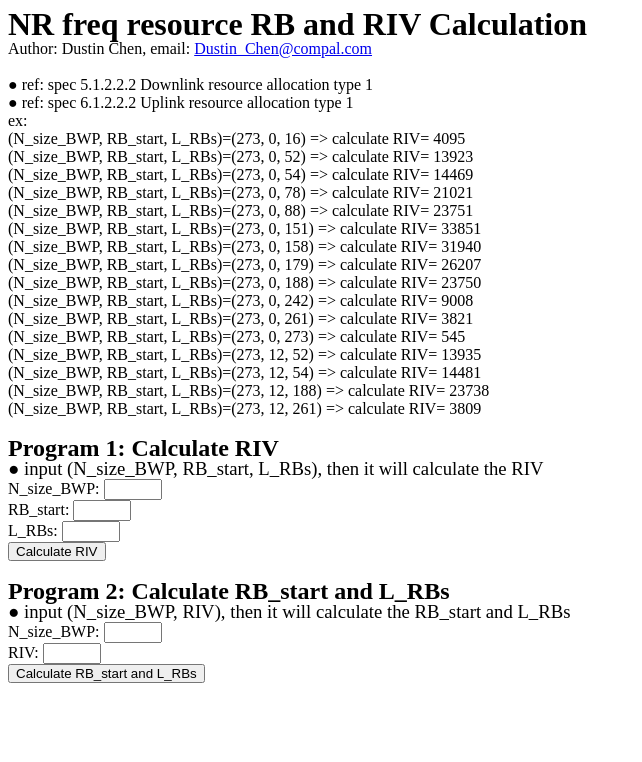
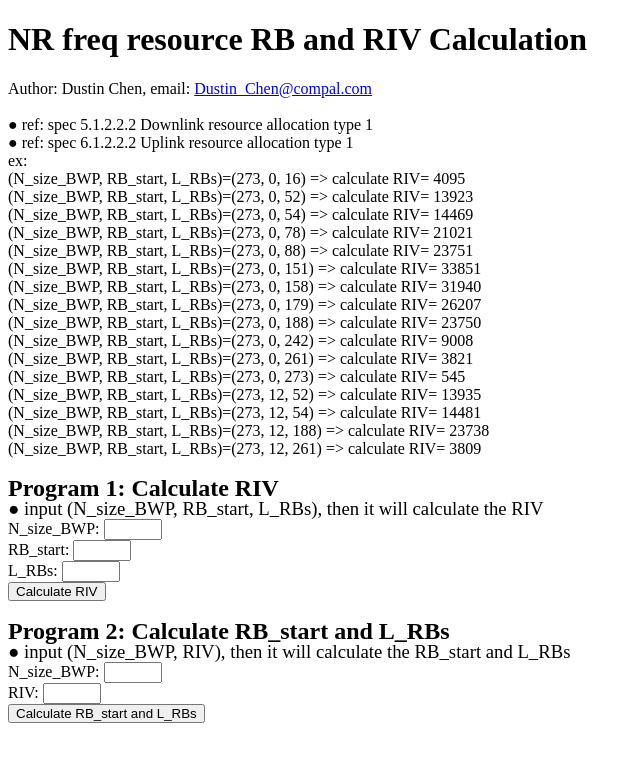
Before and after one commit to dustinchen26/RIV, a plain HTML site: page index.html in a window 1280 px wide. Shown: the whole page, without its empty margins (0-642 px from the left). Drawn offline with Linux system fonts and the light colour scheme.

Commit message:
update index.html

```diff
--- a/index.html
+++ b/index.html
@@ -24,7 +24,7 @@
     </style>
 </head>
 <body>
-    <h1 style="margin: 0; line-height: 1;">NR freq resource RB and RIV Calculation</h1>
+    <h1>NR freq resource RB and RIV Calculation</h1>
     <h style="margin: 0;">Author: Dustin Chen, email: <a href="mailto:Dustin_Chen@compal.com" style="line-height: 1;">Dustin_Chen@compal.com</a></h>
     <br style="line-height: 0;">
     <br style="line-height: 0;">● ref: spec 5.1.2.2.2  Downlink resource allocation type 1
```
